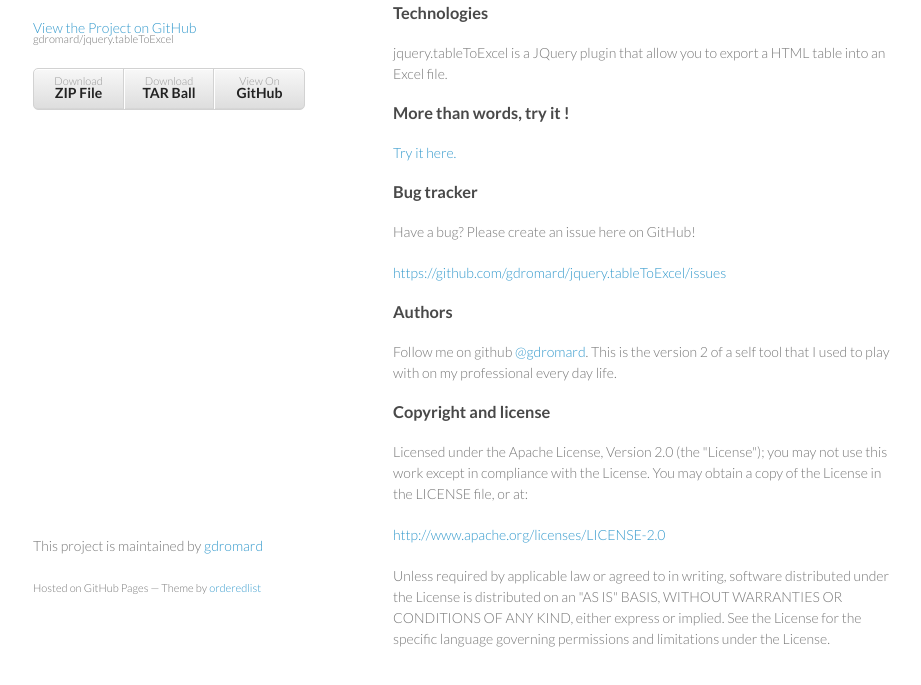
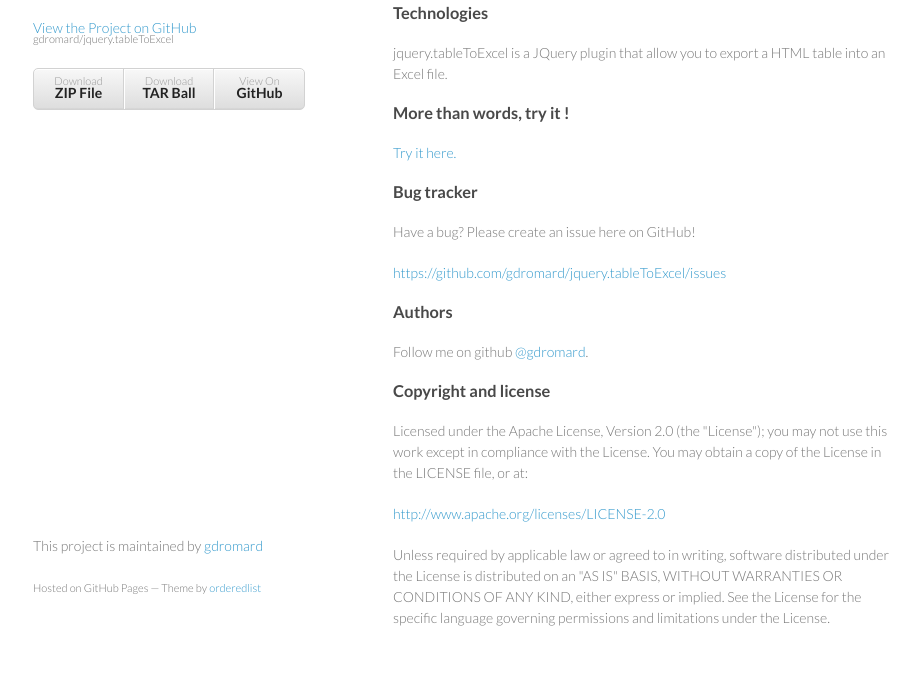
Before and after one commit to gdromard/jquery.tableToExcel, a plain HTML site: page index.html in a window 1280 px wide. Shown: the part 133-818 px from the top of the page, without its empty margins (177-1098 px from the left). Drawn offline with Linux system fonts and the light colour scheme; a script that the page names is missing.

Commit message:
Update index.html

```diff
--- a/index.html
+++ b/index.html
@@ -47,8 +47,7 @@
 
 <h3>Authors</h3>
 
-<p>Follow me on github <a href="https://github.com/gdromard" class="user-mention">@gdromard</a>.
-This is the version 2 of a self tool that I used to play with on my professional every day life.</p>
+<p>Follow me on github <a href="https://github.com/gdromard" class="user-mention">@gdromard</a>.</p>
 
 <h3>Copyright and license</h3>
 
```
